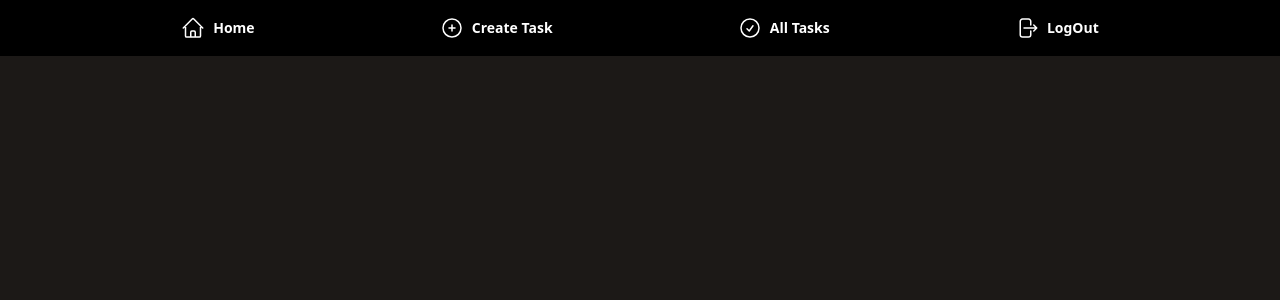
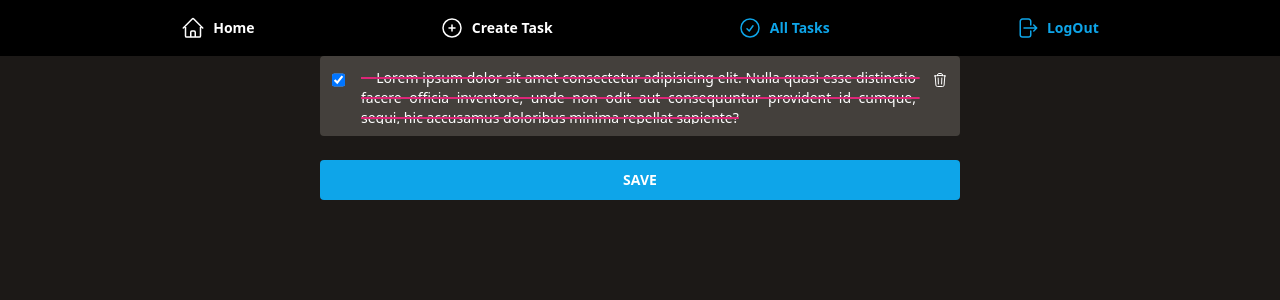
Before and after one commit to MoisesST/web-task-manager, an Angular app: page /edit-task in a window 1280 px wide. Before the commit this address led to /. Shown: the top 300 px of the page. Built offline with nearby package versions, Linux system fonts and the light colour scheme.

Commit message:
page edit

```diff
--- a/src/app/app.routes.ts
+++ b/src/app/app.routes.ts
@@ -2,8 +2,10 @@ import { Routes } from '@angular/router';
 
 import { CreateTaskComponent } from './components/pages/tasks/create-task/create-task.component';
 import { ListTaskComponent } from './components/pages/tasks/list-task/list-task.component';
+import {EditTaskComponent} from "./components/pages/tasks/edit-task/edit-task.component";
 
 export const routes: Routes = [
   { path: 'home', title: 'Home', component: ListTaskComponent },
   { path: 'create-task', title: 'Create Task', component: CreateTaskComponent },
+  { path: 'edit-task', title: 'Edit Task', component: EditTaskComponent },
 ];
--- /dev/null
+++ b/src/app/components/pages/tasks/edit-task/edit-task.component.html
@@ -0,0 +1,90 @@
+<form class="flex max-h-20 p-3 bg-stone-700 rounded">
+  <input
+    type="checkbox"
+    name="todo[1]"
+    checked
+    class="h-6 peer focus:accent-sky-500"
+  >
+
+  <textarea
+    name=""
+    cols="70"
+    rows="4"
+    class="
+      mx-3 px-1 resize-none overflow-auto text-xs sm:text-sm
+      text-justify text-white bg-stone-700 rounded
+      peer-checked:decoration-2 peer-checked:text-white peer-checked:decoration-pink-600
+      peer-checked:line-through focus:outline-none focus:bg-stone-600
+      [&::-webkit-scrollbar]:hidden
+    "
+  >
+    Lorem ipsum dolor sit amet consectetur adipisicing elit. Nulla quasi esse distinctio facere officia inventore, unde non odit aut consequuntur provident id cumque, sequi, hic accusamus doloribus minima repellat sapiente?
+  </textarea>
+
+  <button
+    type="submit"
+    class="h-6 rounded outline-none focus:text-pink-600"
+  >
+    <svg
+      xmlns="http://www.w3.org/2000/svg"
+      fill="none"
+      viewBox="0 0 24 24"
+      stroke-width="1.5"
+      stroke="currentColor"
+      class="w-4 transition-all hover:stroke-pink-600"
+    >
+      <path
+        stroke-linecap="round"
+        stroke-linejoin="round"
+        d="
+          m14.74 9-.346 9m-4.788 0L9.26 9m9.968-3.21c.342.052.682.107
+          1.022.166m-1.022-.165L18.16 19.673a2.25 2.25 0 0 1-2.244
+          2.077H8.084a2.25 2.25 0 0 1-2.244-2.077L4.772 5.79m14.456
+          0a48.108 48.108 0 0 0-3.478-.397m-12 .562c.34-.059.68-.114
+          1.022-.165m0 0a48.11 48.11 0 0 1 3.478-.397m7.5
+          0v-.916c0-1.18-.91-2.164-2.09-2.201a51.964 51.964 0 0 0-3.32
+          0c-1.18.037-2.09 1.022-2.09 2.201v.916m7.5 0a48.667 48.667 0
+          0 0-7.5 0
+        "
+      />
+    </svg>
+  </button>
+</form>
+
+<button
+  type="submit"
+  class="
+    w-full h-10 my-6 text-sm font-semibold uppercase bg-sky-500 rounded
+    outline-none transition-all hover:bg-sky-600 focus:bg-sky-600
+  "
+>
+  Save
+</button>
+
+
+<!-- <footer class="flex flex-auto w-full mx-auto border-t-2 border-gray-300">
+  <a
+    routerLink="/list-tasks"
+    class="
+      flex gap-1 justify-center items-center h-10 mt-4 mb-3 py-1 px-3
+      text-xs sm:text-sm font-semibold bg-stone-800 rounded outline-none
+      transition-all focus:bg-stone-700 hover:bg-stone-700
+    "
+  >
+    <svg
+      xmlns="http://www.w3.org/2000/svg"
+      fill="none"
+      viewBox="0 0 24 24"
+      stroke-width="3"
+      stroke="currentColor"
+      class="w-3 sm:w-4"
+    >
+      <path
+        stroke-linecap="round"
+        stroke-linejoin="round"
+        d="M10.5 19.5 3 12m0 0 7.5-7.5M3 12h18"
+      />
+    </svg>
+    Back
+  </a>
+</footer> -->
```
Also changed, not shown: src/app/components/pages/tasks/edit-task/edit-task.component.ts (added, +10 -0 lines).
